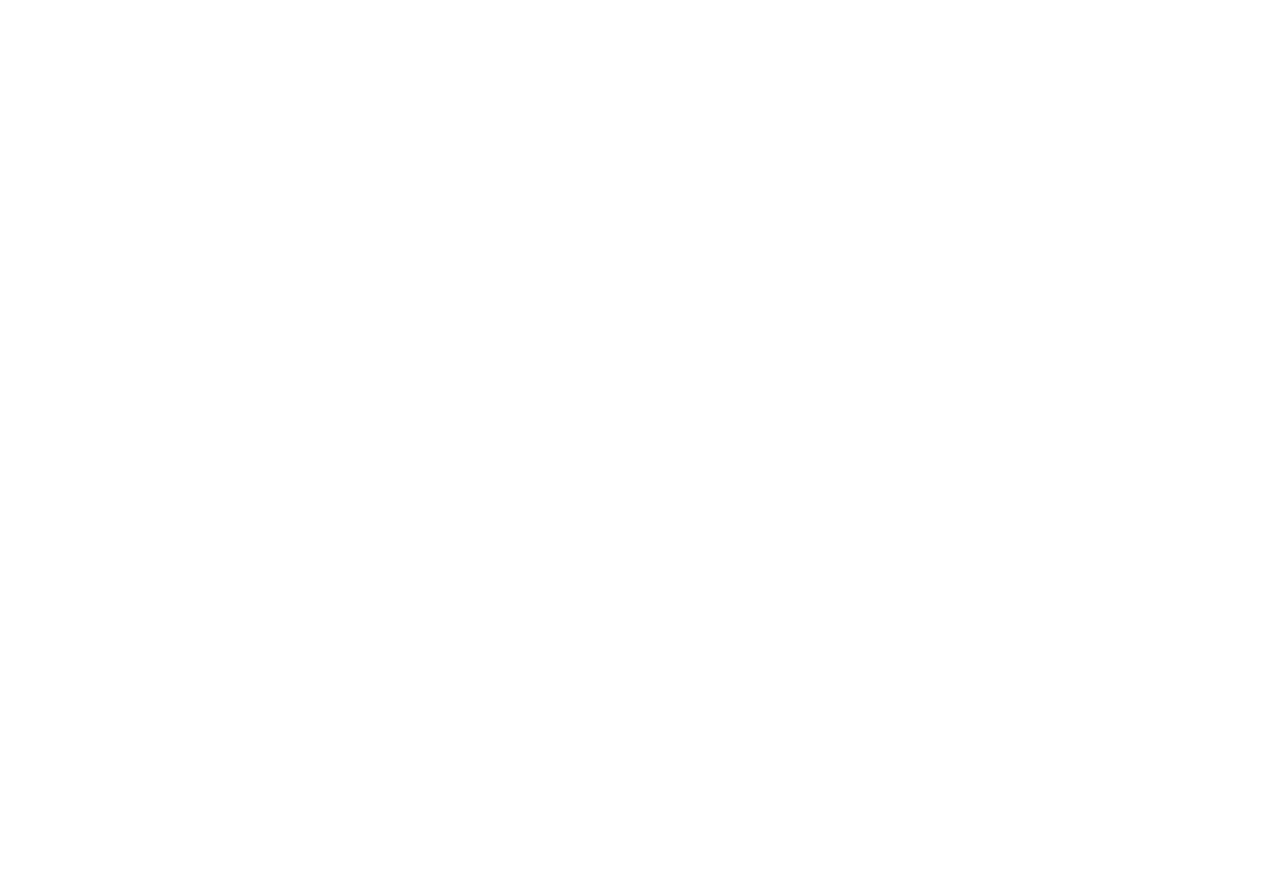
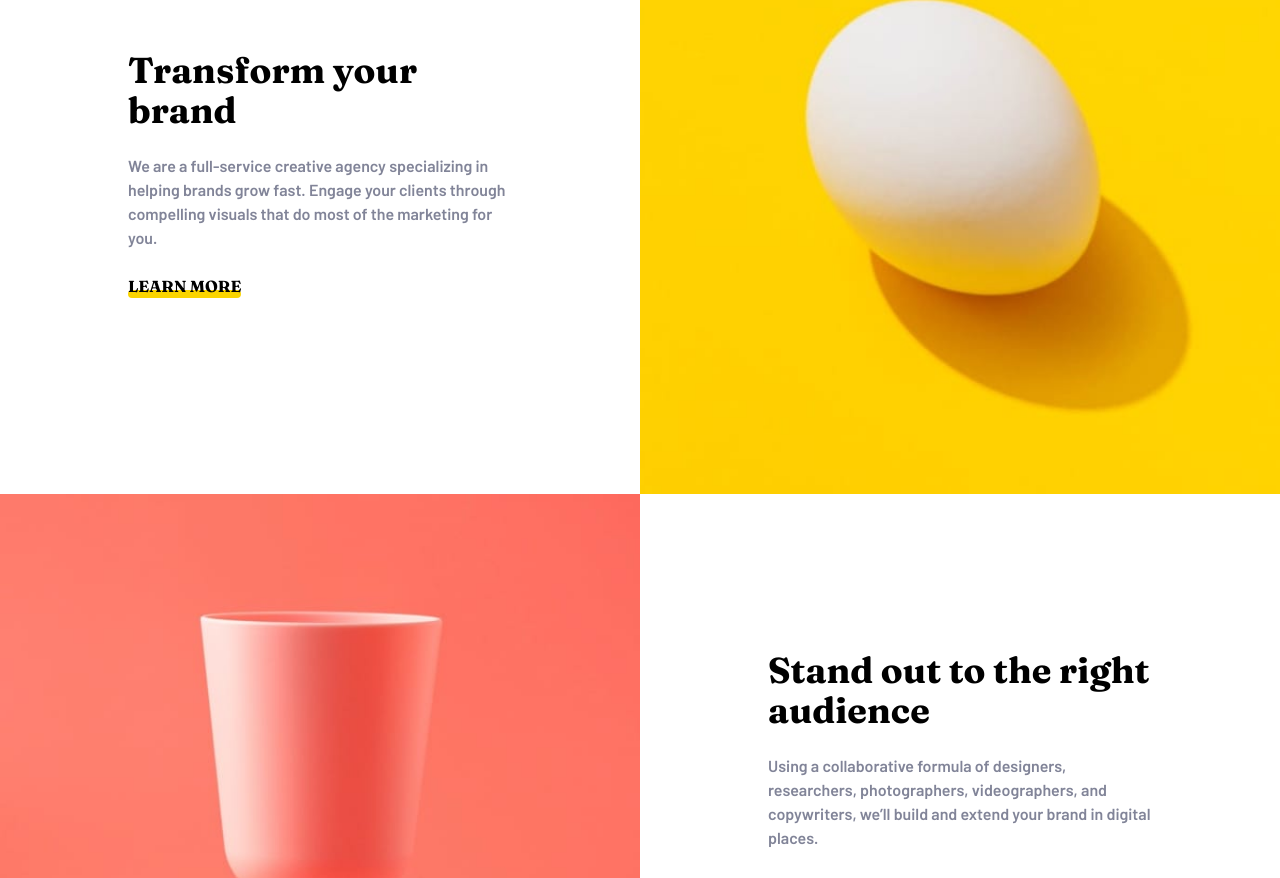
Before and after one commit to gracebir/sunside-challenge, a React (Vite) app: page / in a window 1280 px wide. Shown: the part 946-1824 px from the top of the page. Before the commit the page ends 896 px from the top, so only its background shows below. Built offline with nearby package versions, Linux system fonts and the light colour scheme.

Commit message:
activities text component

```diff
--- a/src/components/Activities.jsx
+++ b/src/components/Activities.jsx
@@ -1,9 +1,37 @@
 import React from 'react'
+import Activity from './Activity'
 
 const Activities = () => {
   return (
-    <div>
-      <h1>Activities</h1>
+    <div className='grid grid-cols-1 lg:grid-cols-2'>
+      <div
+        className={`bg-transform-mob lg:h-[80vh] h-[50vh] lg:bg-transform-desk lg:order-2 order-1 bg-cover bg-center bg-no-repeat`}
+      />
+      <Activity
+        title={"Transform your brand"}
+        order={"lg:order-1 order-2"}
+        color={"border-yellow-color"}
+        desc={`
+      We are a full-service creative agency
+      specializing in helping brands grow fast.
+      Engage your clients through compelling
+      visuals that do most of the marketing for you.
+      `}
+      />
+      <div
+        className={`bg-stand-out-mob lg:h-[70vh] h-[50vh] lg:bg-stand-out-desk order-3 bg-cover bg-center bg-no-repeat`}
+      />
+       <Activity
+        title={"Stand out to the right audience"}
+        desc={`
+      Using a collaborative formula of designers,
+      researchers, photographers, videographers,
+      and copywriters, we’ll build and extend your
+      brand in digital places.
+      `}
+        order={"order-4"}
+        color={"border-red-color"}
+      />
     </div>
   )
 }
```
